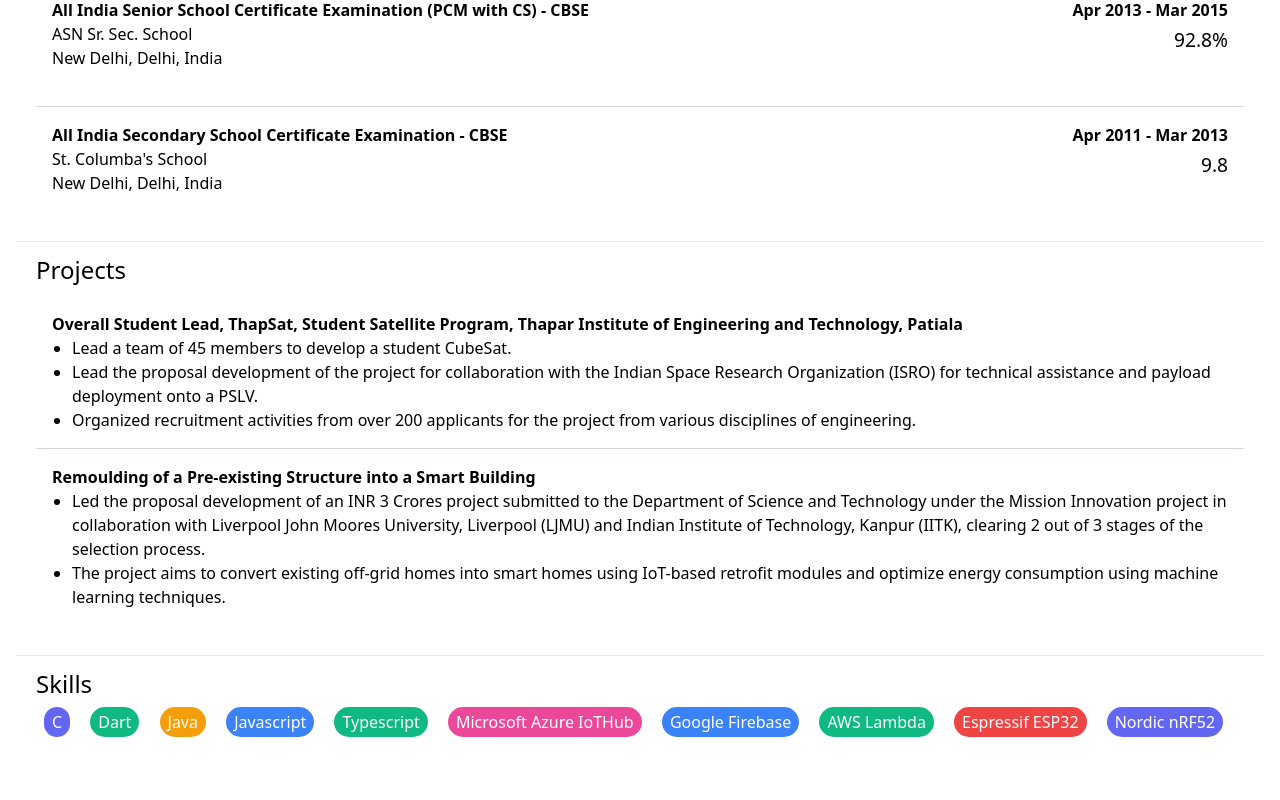
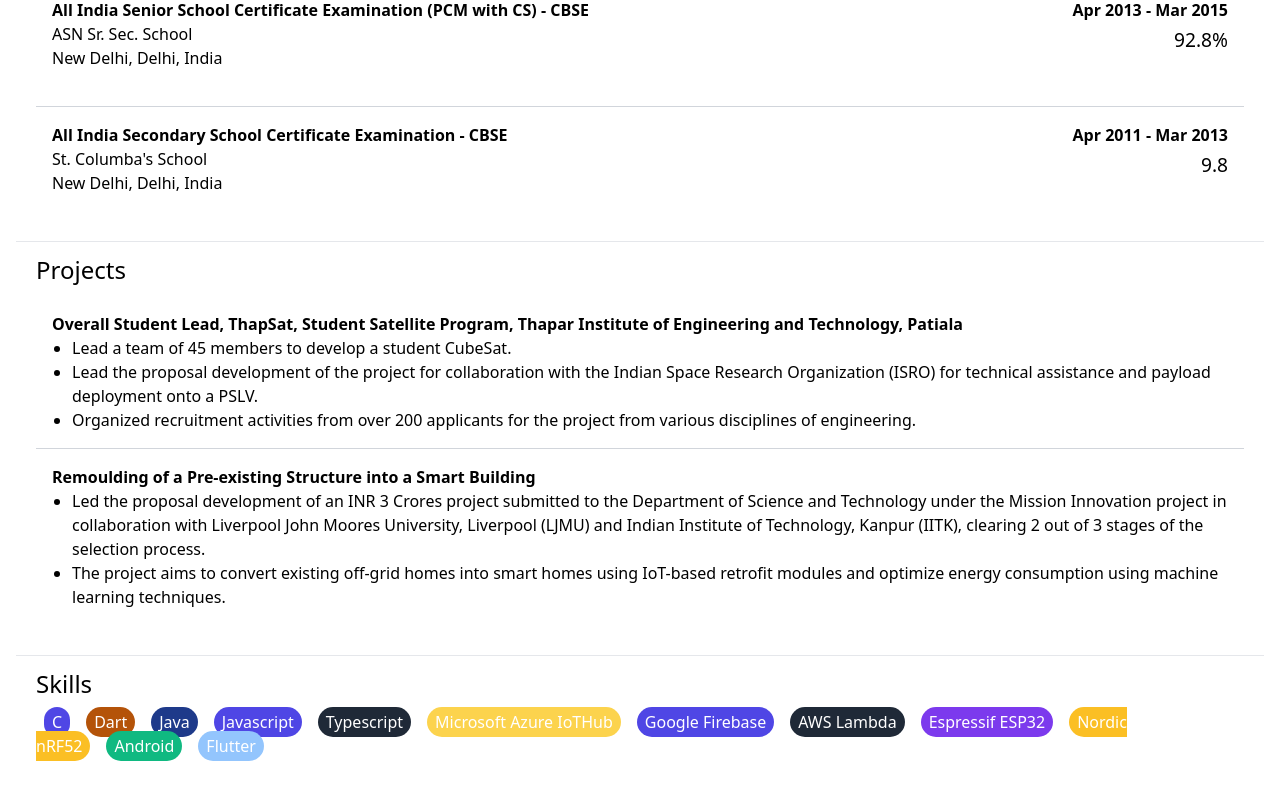
Before and after one commit to swanav/swanav.github.io, a Svelte app: page / in a window 1280 px wide. Shown: the part 1509-2309 px from the top of the page. Before the commit the page ends 2285 px from the top, so only its background shows below. Built offline with nearby package versions, Linux system fonts and the light colour scheme.

Commit message:
- Templating in skills - Improved Chips

```diff
--- a/src/Skills.svelte
+++ b/src/Skills.svelte
@@ -1,29 +1,70 @@
+<script lang="ts">
+    import Chip from "./components/Chip.svelte";
+    import Heading from "./components/Heading.svelte";
+
+    const skills = [
+        {
+            name: "C",
+            url: "https://en.wikipedia.org/wiki/C_(programming_language)",
+        },
+        {
+            name: "Dart",
+            url: "https://dart.dev",
+        },
+        {
+            name: "Java",
+            url: "https://www.oracle.com/in/java/",
+        },
+        {
+            name: "Javascript",
+            url: "https://www.javascript.com/",
+        },
+        {
+            name: "Typescript",
+            url: "https://www.typescriptlang.org/",
+        },
+        {
+            name: "Microsoft Azure IoTHub",
+            url: "https://azure.microsoft.com/en-in/services/iot-hub/",
+        },
+        {
+            name: "Google Firebase",
+            url: "https://firebase.google.com/",
+        },
+        {
+            name: "AWS Lambda",
+            url: "https://aws.amazon.com/lambda/",
+        },
+        {
+            name: "Espressif ESP32",
+            url: "https://www.espressif.com/en/products/socs/esp32",
+        },
+        {
+            name: "Nordic nRF52",
+            url: "https://www.nordicsemi.com/Products/Bluetooth-Low-Energy",
+        },
+        {
+            name: "Android",
+            url: "https://developer.android.com/",
+        },
+        {
+            name: "Flutter",
+            url: "https://flutter.dev/",
+        },
+    ];
+</script>
+
 <section>
     <Heading size="text-2xl">Skills</Heading>
     <div>
-        <!-- Programming Languages -->
-        <Chip>C</Chip>
-        <Chip>Dart</Chip>
-        <Chip>Java</Chip>
-        <Chip>Javascript</Chip>
-        <Chip>Typescript</Chip>
-        <!-- Cloud Services -->
-        <Chip>Microsoft Azure IoTHub</Chip>
-        <Chip>Google Firebase</Chip>
-        <Chip>AWS Lambda</Chip>
-        <!-- Hardware Platforms -->
-        <Chip>Espressif ESP32</Chip>
-        <Chip>Nordic nRF52</Chip>
+        {#each skills as skill}
+            <Chip link={skill.url}>{skill.name}</Chip>
+        {/each}
     </div>
 </section>
 
 <style>
-section {
-    padding: 10px 20px;
-}
+    section {
+        padding: 10px 20px;
+    }
 </style>
-
-<script lang="ts">
-import Chip from "./components/Chip.svelte"
-import Heading from "./components/Heading.svelte";
-</script>
--- a/src/components/Chip.svelte
+++ b/src/components/Chip.svelte
@@ -1,29 +1,23 @@
+<script lang="ts">
+    export let link = "javascript:void()";
+    const colors = [ "gray", "red", "yellow", "green", "blue", "indigo", "purple", "pink" ];
+    const strengths = [ "300", "400", "500", "600", "700", "800", "900" ];
+    const colorClass = `bg-${colors[Math.floor(Math.random() * colors.length)]}-${
+        strengths[Math.floor(Math.random() * strengths.length)]
+    }`;
+</script>
+
+<a href={link} target="_blank">
     <span class="text-m px-2 font-medium {colorClass} text-white rounded-full py-0.5">
-    <slot></slot>
+        <slot />
     </span>
+</a>
+
 <style>
     span {
         margin: 4px 8px;
         padding: 4px 8px;
-    /* display: inline; */
         justify-content: center;
         align-items: center;
-    /* border-color: black;
-    border-style: solid;
-    border-radius: 20px; */
     }
 </style>
-
-<script lang="ts">
-    let classes = [
-        "bg-red-500",
-        "bg-purple-500",
-        "bg-yellow-500",
-        "bg-green-500",
-        "bg-blue-500",
-        "bg-indigo-500",
-        "bg-pink-500"
-    ];
-    let colorClass = classes[Math.floor(Math.random() * classes.length)];
-
-</script>
```
Lines whose indentation alone changed are shown as unchanged.
